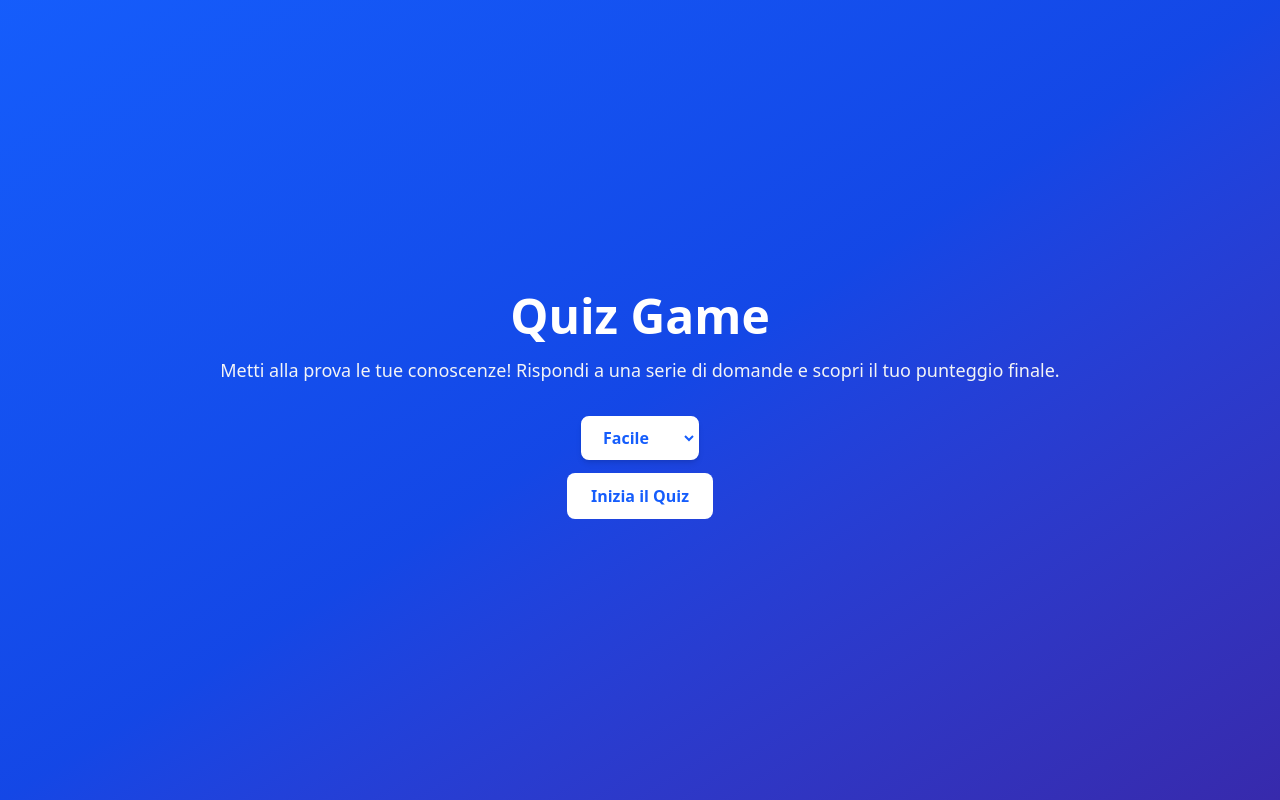
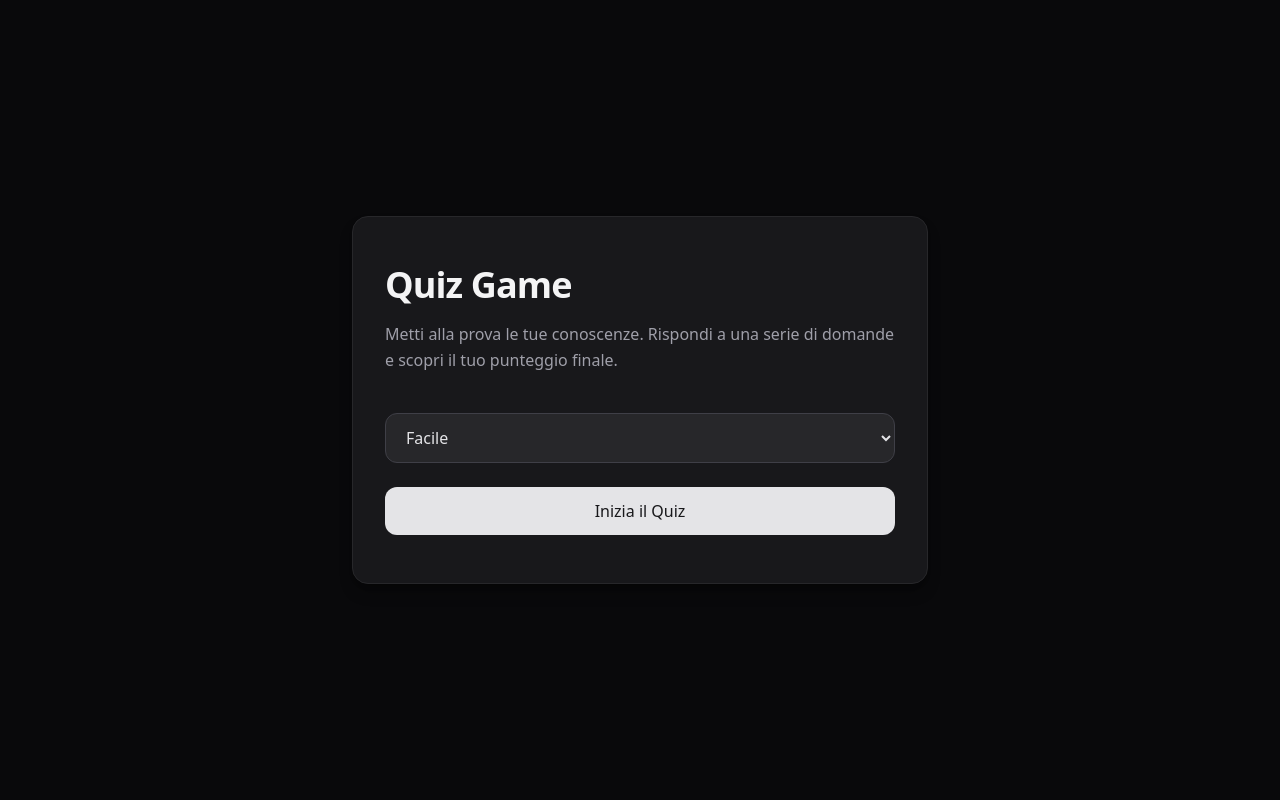
Before and after one commit to mendozagianfranco/quiz-game, a React (Vite) app: page / in a window 1280 px wide. Built offline with nearby package versions, Linux system fonts and the light colour scheme.

Commit message:
style: change color style page Home and Quiz

```diff
--- a/src/pages/Home.jsx
+++ b/src/pages/Home.jsx
@@ -11,28 +11,37 @@ export default function Home() {
     }
 
     return (
-        <>
-            <div className='flex flex-col justify-center items-center text-white text-center bg-linear-to-br from-blue-600 via-blue-700 to-indigo-800  h-screen '>
-                <div className='px-6' >
-                    <h1 className='text-5xl font-bold mb-4'>Quiz Game</h1>
-                    <p className='text-lg mb-8 text-gray-100'> Metti alla prova le tue conoscenze!
+        <div className="min-h-screen flex items-center justify-center bg-zinc-950 text-zinc-200">
+            <div className="w-full max-w-xl px-8 py-12 bg-zinc-900 rounded-2xl border border-zinc-800 shadow-lg shadow-black/30">
+
+                <h1 className="text-4xl font-semibold tracking-tight mb-4 text-zinc-100">
+                    Quiz Game
+                </h1>
+
+                <p className="text-zinc-400 mb-10 leading-relaxed">
+                    Metti alla prova le tue conoscenze.
                     Rispondi a una serie di domande e scopri il tuo punteggio finale.
                 </p>
 
-                    <div className='flex flex-col sm:flex-row gap-4 mb-6 justify-center'>
-                        <select ref={difficultyRef} className="px-4 py-2 rounded-lg border-2 border-white bg-white text-blue-600 font-semibold shadow-md transition">
+                <div className="flex flex-col gap-6">
+
+                    <select
+                        ref={difficultyRef}
+                        className="px-4 py-3 rounded-xl bg-zinc-800 border border-zinc-700 text-zinc-200 focus:outline-none  focus:ring-2 focus:ring-zinc-600 transition">
                         <option value={'easy'}>Facile</option>
                         <option value={'medium'}>Medio</option>
                         <option value={'hard'}>Difficile</option>
                     </select>
-                    </div>
+
                     <Link
                         to={'/quiz'}
-                        className='bg-white text-blue-600 font-semibold px-6 py-3 rounded-lg hover:bg-gray-300 transition'
                         onClick={handleStartQuiz}
-                    >Inizia il Quiz</Link>
+                        className="text-center px-6 py-3 rounded-xl  bg-zinc-200 text-zinc-900 font-medium hover:bg-zinc-300 transition-colors duration-200">
+                        Inizia il Quiz
+                    </Link>
+
                 </div>
             </div>
-        </>
+        </div>
     );
 }
--- a/src/pages/Quiz.jsx
+++ b/src/pages/Quiz.jsx
@@ -39,50 +39,63 @@ export default function Quiz() {
 
     if (!question) {
         return (
-            <div className='flex justify-center items-center h-screen bg-linear-to-br from-blue-600 via-blue-700 to-indigo-800 text-white text-xl'>
+            <div className="flex justify-center items-center h-screen bg-zinc-950 text-zinc-400 text-lg">
                 Caricamento domande...
             </div>
         );
     }
 
     return (
-        <>
-            <div className='flex flex-col justify-center items-center text-white text-center bg-linear-to-br from-blue-600 via-blue-700 to-indigo-800  h-screen '>
-                <div className='w-full max-w-md bg-white/10 backdrop-blur-sm rounded-2xl p-6 shadow-lg'>
-                    <div className='mb-25'>
-                        <h2 className='text-2xl font-semibold mb-6'>Domanda {currentIndex + 1} di 10</h2>
-                        <p className='text-lg text-gray-100 mb-8'>{he.decode(question.question)}</p>
+        <div className="min-h-screen flex flex-col justify-center items-center bg-zinc-950 text-zinc-200 px-6">
+
+            <div className="w-full max-w-xl bg-zinc-900 rounded-2xl border border-zinc-800 p-8 shadow-lg shadow-black/30">
+
+                <div className="mb-10">
+                    <h2 className="text-sm uppercase tracking-wider text-zinc-500 mb-3">
+                        Domanda {currentIndex + 1} di 10
+                    </h2>
+
+                    <p className="text-lg leading-relaxed text-zinc-100">
+                        {he.decode(question.question)}
+                    </p>
                 </div>
-                    <div className='flex flex-col gap-4 max-w-md'>
+
+                <div className="flex flex-col gap-4">
                     {shuffledAnswers.map((answer, i) => {
                         const isCorrect = answer === question.correct_answer;
-                            const isWrong = selectedAnswer === answer && answer !== question.correct_answer;
+                        const isWrong = selectedAnswer === answer && !isCorrect;
 
-                            let colorClass = '';
+                        let stateClass = "bg-zinc-800 border border-zinc-700 hover:bg-zinc-700";
 
                         if (showResult) {
-                                if (isCorrect) colorClass = 'bg-green-500 text-white';
-                                else if (isWrong) colorClass = 'bg-red-500 text-white';
+                            if (isCorrect)
+                                stateClass = "bg-zinc-700 border border-emerald-500 text-emerald-400";
+                            else if (isWrong)
+                                stateClass = "bg-zinc-700 border border-rose-500 text-rose-400";
+                            else
+                                stateClass = "bg-zinc-800 border border-zinc-700 opacity-60";
                         }
 
                         return (
                             <button
                                 key={i}
-                                    className={`w-full p-4 rounded-xl border-2 border-blue-500 transition cursor-pointer ${colorClass}`}
+                                className={`w-full p-4 rounded-xl transition-all duration-200 text-left cursor-pointer ${stateClass}`}
                                 onClick={() => handleResponse(answer)}
                                 disabled={showResult}
                             >
                                 {he.decode(answer)}
                             </button>
                         );
-                        }
-                        )}
+                    })}
                 </div>
             </div>
-                <Link to={'/'} className='mt-6 text-red-500 font-semibold hover:text-white hover:bg-red-500 px-4 py-2 rounded-lg transition cursor-pointer'>
+
+            <Link
+                to={'/'}
+                className="mt-8 text-sm text-zinc-500 hover:text-zinc-300 transition">
                 Abbandona il quiz
             </Link>
+
         </div>
-        </>
     );
 }
```
Lines whose indentation alone changed are shown as unchanged.
